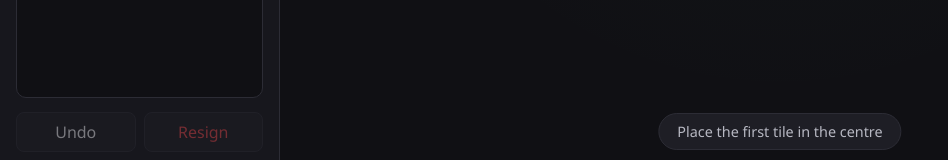
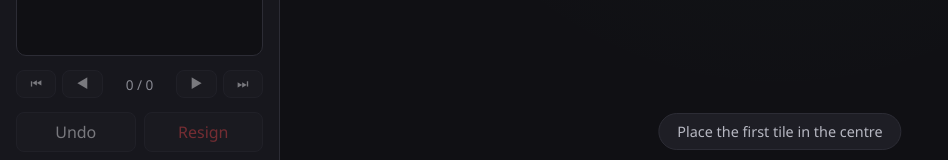
Before and after one commit to kevinsung/traxp2p, a React (Vite) app: page / in a window 1280 px wide. Both pictures are taken after a click on the button "Start". Shown: the part 632-792 px from the top of the page, without its empty margins (0-948 px from the left). Built offline with nearby package versions, Linux system fonts and the light colour scheme.

Commit message:
add game navigation

```diff
--- a/src/game/engine.ts
+++ b/src/game/engine.ts
@@ -94,6 +94,15 @@ export function applyMove(state: GameState, move: Move): MoveOutcome {
   }
 }
 
+/** Rebuild the board as it stood after the first `ply` moves of `history`. */
+export function boardAtPly(history: MoveRecord[], ply: number): Board {
+  const board: Board = new Map()
+  for (let i = 0; i < ply; i++) {
+    for (const p of history[i].placed) board.set(key(p.x, p.y), p.tile)
+  }
+  return board
+}
+
 export function resign(state: GameState, player: Color): GameState {
   if (state.result) return state
   return { ...state, result: { winner: otherColor(player), reason: 'resignation', paths: [] } }
--- a/src/index.css
+++ b/src/index.css
@@ -453,6 +453,49 @@ h3 {
 
 .move-cell {
   color: var(--text-strong);
+  background: none;
+  border: none;
+  border-radius: 6px;
+  padding: 0 4px;
+  margin: 0 -4px;
+  font: inherit;
+  text-align: left;
+  cursor: pointer;
+}
+
+.move-cell:empty {
+  cursor: default;
+}
+
+.move-cell:hover:not(:empty) {
+  background: var(--panel-2);
+}
+
+.move-cell.current {
+  background: var(--panel-2);
+  outline: 1px solid var(--border);
+}
+
+.history-nav {
+  display: flex;
+  align-items: center;
+  gap: 6px;
+}
+
+.history-nav .btn {
+  flex: 1;
+  padding: 4px 0;
+  font-size: 0.8rem;
+  line-height: 1.4;
+}
+
+.history-pos {
+  min-width: 4.5em;
+  text-align: center;
+  font-size: 0.85rem;
+  font-variant-numeric: tabular-nums;
+  color: var(--text);
+  opacity: 0.7;
 }
 
 .panel-actions {
@@ -626,6 +669,10 @@ h3 {
   white-space: nowrap;
 }
 
+.turn-banner.reviewing {
+  color: var(--gold);
+}
+
 /* ---------- small screens ---------- */
 
 @media (max-width: 720px) {
--- a/src/ui/GameScreen.tsx
+++ b/src/ui/GameScreen.tsx
@@ -1,5 +1,6 @@
-import { useMemo, useState, type ReactNode } from 'react'
+import { useEffect, useMemo, useState, type ReactNode } from 'react'
 import { key } from '../game/board'
+import { boardAtPly } from '../game/engine'
 import { legalMoves } from '../game/moves'
 import type { Color, Coord, GameState, Move, TileKind } from '../game/types'
 import { BoardView } from './Board'
@@ -26,10 +27,17 @@ export interface GameScreenProps {
 export function GameScreen(props: GameScreenProps) {
   const { state, perspective, names, banner, canAct, onPlay, onExit, onResign, onUndo, endAction } = props
   const [selected, setSelected] = useState<Coord | null>(null)
+  // History review: which ply the board shows; null means follow the live game.
+  const [viewPly, setViewPly] = useState<number | null>(null)
+
+  const plies = state.history.length
+  const atLive = viewPly === null || viewPly >= plies
+  const ply = atLive ? plies : viewPly
+  const goTo = (p: number) => setViewPly(p >= plies ? null : Math.max(0, p))
 
   const legalCells = useMemo(() => {
     const m = new Map<string, TileKind[]>()
-    if (!canAct || state.result) return m
+    if (!canAct || state.result || !atLive) return m
     for (const mv of legalMoves(state)) {
       const k = key(mv.x, mv.y)
       const list = m.get(k)
@@ -37,7 +45,25 @@ export function GameScreen(props: GameScreenProps) {
       else m.set(k, [mv.tile])
     }
     return m
-  }, [state, canAct])
+  }, [state, canAct, atLive])
+
+  const displayBoard = useMemo(
+    () => (atLive ? state.board : boardAtPly(state.history, ply)),
+    [state, atLive, ply],
+  )
+
+  useEffect(() => {
+    const onKey = (e: KeyboardEvent) => {
+      if (e.key === 'ArrowLeft') goTo(ply - 1)
+      else if (e.key === 'ArrowRight') goTo(ply + 1)
+      else if (e.key === 'Home') goTo(0)
+      else if (e.key === 'End') setViewPly(null)
+      else return
+      e.preventDefault()
+    }
+    window.addEventListener('keydown', onKey)
+    return () => window.removeEventListener('keydown', onKey)
+  })
 
   const play = (m: Move) => {
     setSelected(null)
@@ -45,7 +71,7 @@ export function GameScreen(props: GameScreenProps) {
   }
 
   const result = state.result
-  const lastMove = state.history.at(-1) ?? null
+  const lastMove = ply > 0 ? state.history[ply - 1] : null
 
   return (
     <div className="game-screen">
@@ -91,7 +117,25 @@ export function GameScreen(props: GameScreenProps) {
           </div>
         )}
 
-        <MoveList history={state.history} />
+        <MoveList history={state.history} currentPly={ply} onSelectPly={goTo} />
+
+        <div className="history-nav">
+          <button className="btn" onClick={() => goTo(0)} disabled={ply === 0} title="First position (Home)">
+            ⏮
+          </button>
+          <button className="btn" onClick={() => goTo(ply - 1)} disabled={ply === 0} title="Back (←)">
+            ◀
+          </button>
+          <span className="history-pos">
+            {ply} / {plies}
+          </span>
+          <button className="btn" onClick={() => goTo(ply + 1)} disabled={atLive} title="Forward (→)">
+            ▶
+          </button>
+          <button className="btn" onClick={() => setViewPly(null)} disabled={atLive} title="Live position (End)">
+            ⏭
+          </button>
+        </div>
 
         <div className="panel-actions">
           {onUndo && (
@@ -109,15 +153,20 @@ export function GameScreen(props: GameScreenProps) {
 
       <main className="board-wrap">
         <BoardView
-          board={state.board}
+          board={displayBoard}
           lastMove={lastMove}
-          winPaths={result?.paths ?? []}
+          winPaths={atLive ? (result?.paths ?? []) : []}
           legalCells={legalCells}
           selected={selected}
           onSelectCell={setSelected}
           onPlay={play}
         />
-        {!result && (
+        {!atLive && (
+          <div className="turn-banner reviewing">
+            Viewing move {ply} of {plies} — press ⏭ to return
+          </div>
+        )}
+        {atLive && !result && (
           <div className="turn-banner">
             {canAct
               ? state.board.size === 0
--- a/src/ui/MoveList.tsx
+++ b/src/ui/MoveList.tsx
@@ -1,11 +1,20 @@
 import { useEffect, useRef } from 'react'
 import type { MoveRecord } from '../game/types'
 
-export function MoveList({ history }: { history: MoveRecord[] }) {
-  const endRef = useRef<HTMLDivElement>(null)
+export interface MoveListProps {
+  history: MoveRecord[]
+  /** Ply currently shown on the board (0 = before the first move). */
+  currentPly: number
+  onSelectPly: (ply: number) => void
+}
+
+export function MoveList({ history, currentPly, onSelectPly }: MoveListProps) {
+  const listRef = useRef<HTMLDivElement>(null)
   useEffect(() => {
-    endRef.current?.scrollIntoView({ block: 'nearest' })
-  }, [history.length])
+    const list = listRef.current
+    const target = list?.querySelector('.move-cell.current') ?? list?.lastElementChild
+    target?.scrollIntoView({ block: 'nearest' })
+  }, [history.length, currentPly])
 
   const rows: Array<{ n: number; white?: MoveRecord; red?: MoveRecord }> = []
   history.forEach((rec, i) => {
@@ -13,17 +22,28 @@ export function MoveList({ history }: { history: MoveRecord[] }) {
     else rows[rows.length - 1].red = rec
   })
 
+  const cell = (rec: MoveRecord | undefined, ply: number) =>
+    rec ? (
+      <button
+        className={`move-cell ${ply === currentPly ? 'current' : ''}`}
+        onClick={() => onSelectPly(ply)}
+      >
+        {rec.notation}
+      </button>
+    ) : (
+      <span className="move-cell" />
+    )
+
   return (
-    <div className="move-list">
+    <div className="move-list" ref={listRef}>
       {rows.length === 0 && <div className="move-list-empty">No moves yet</div>}
       {rows.map((r) => (
         <div className="move-row" key={r.n}>
           <span className="move-num">{r.n}.</span>
-          <span className="move-cell">{r.white?.notation}</span>
-          <span className="move-cell">{r.red?.notation ?? ''}</span>
+          {cell(r.white, r.n * 2 - 1)}
+          {cell(r.red, r.n * 2)}
         </div>
       ))}
-      <div ref={endRef} />
     </div>
   )
 }
```
Also changed, not shown: 1 other file (tests, documents, lock files or other folders).
